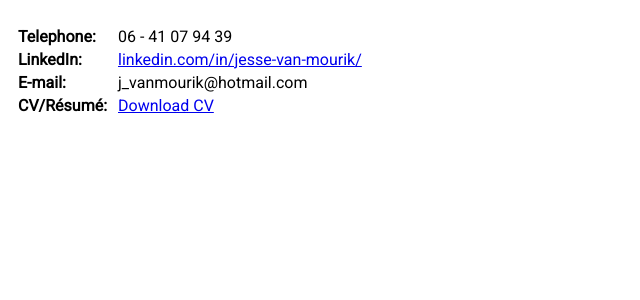
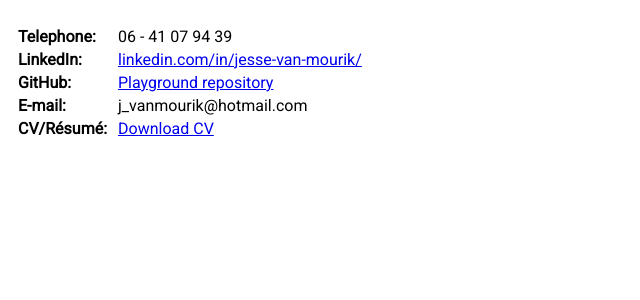
Before and after one commit to jesse-van-mourik/PythonPlayground, a Flask app: page /contact in a window 1280 px wide. Shown: the part 56-356 px from the top of the page, without its empty margins (0-640 px from the left). Run offline with Flask 2, Linux system fonts and the light colour scheme.

Commit message:
Added link to GitHub repo.

```diff
--- a/templates/contact.html
+++ b/templates/contact.html
@@ -16,6 +16,14 @@
         </td>
         <td>
             <a href="https://www.linkedin.com/in/jesse-van-mourik/" target="_blank">linkedin.com/in/jesse-van-mourik/</a>
+        </td>
+    </tr>
+    <tr>
+        <td>
+            <b>GitHub:</b>
+        </td>
+        <td>
+            <a href="https://github.com/jesse-van-mourik/PythonPlayground" target="_blank">Playground repository</a>
         </td>
     </tr>
     <tr>
```
